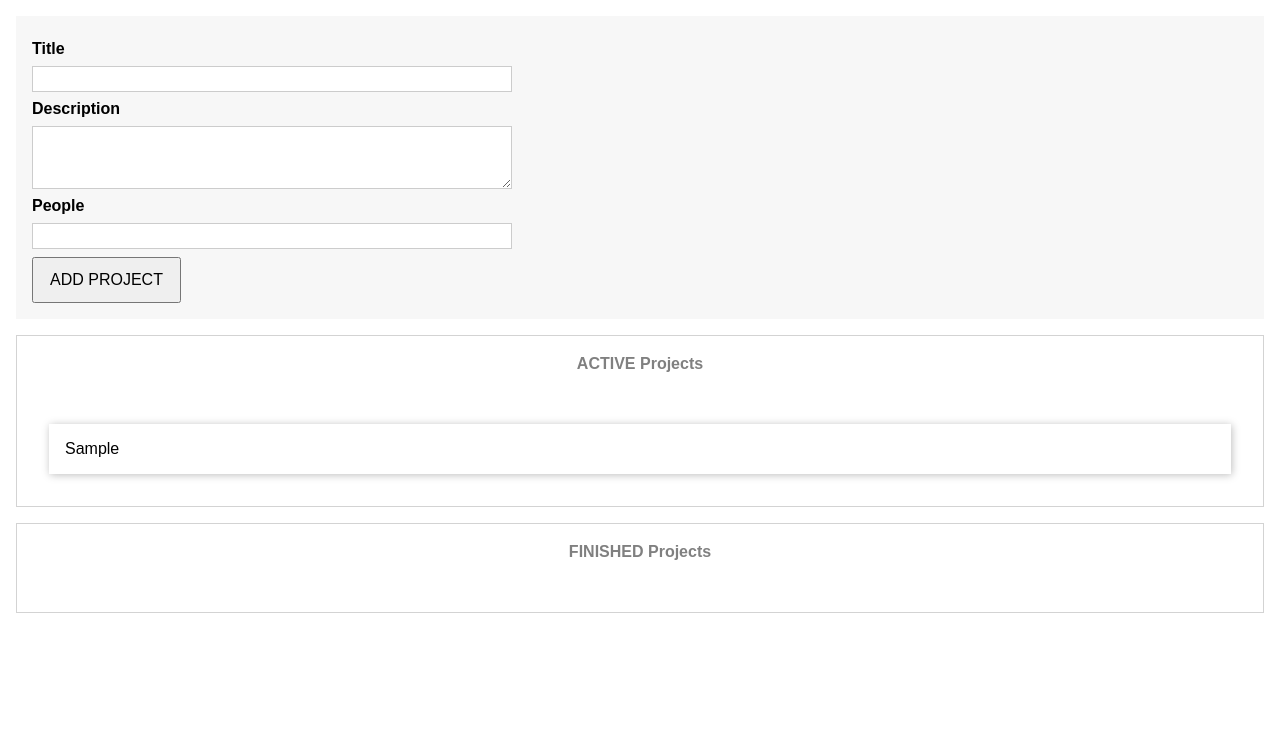
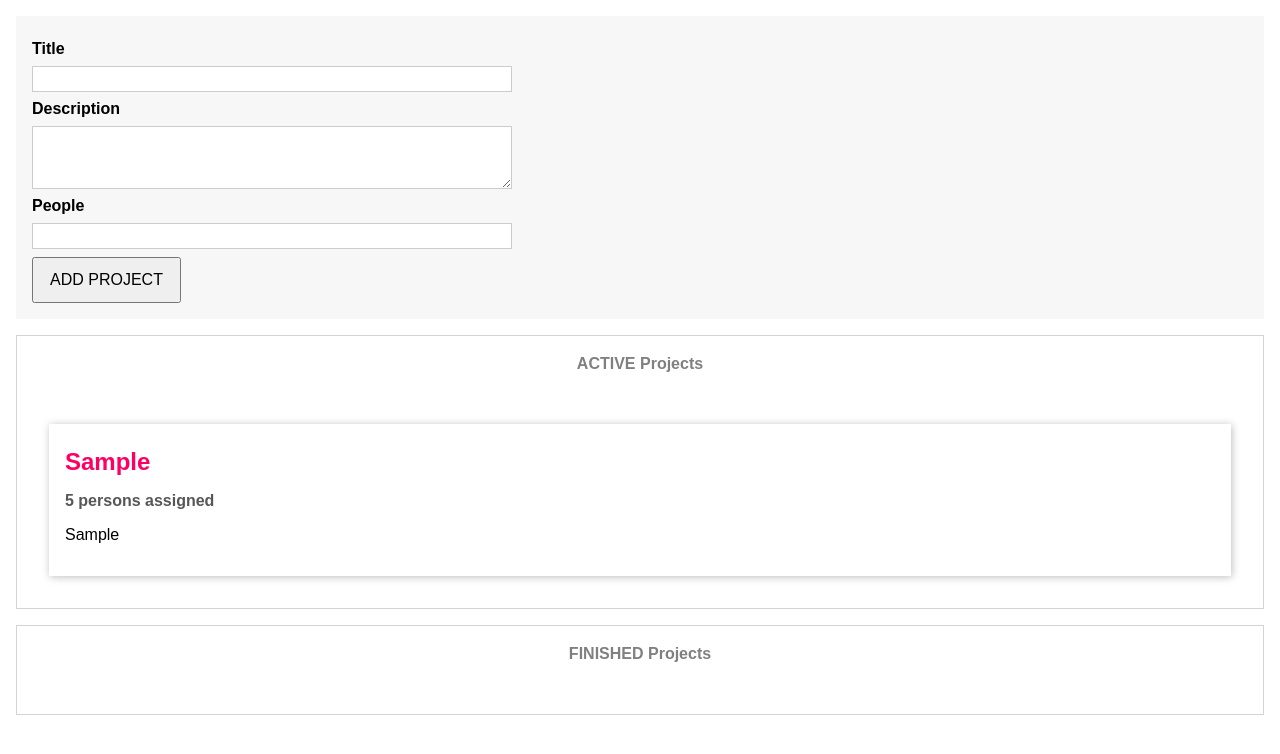
Before and after one commit to amydev-me/drag-and-drop, a website with bundled scripts: page index.html in a window 1280 px wide. Both pictures are taken after typing "Sample", "Sample", "5" into the empty fields and a click on the button "ADD PROJECT". Built offline with nearby package versions, Linux system fonts and the light colour scheme.

Commit message:
display person with getter

```diff
--- a/index.html
+++ b/index.html
@@ -1,5 +1,6 @@
 <!DOCTYPE html>
 <html lang="en">
+
 <head>
   <meta charset="UTF-8" />
   <meta name="viewport" content="width=device-width, initial-scale=1.0" />
@@ -8,6 +9,7 @@
   <link rel="stylesheet" href="app.css" />
   <script src="dist/app.js" defer></script>
 </head>
+
 <body>
   <template id="project-input">
     <form>
@@ -27,7 +29,11 @@
     </form>
   </template>
   <template id="single-project">
-      <li></li>
+    <li>
+      <h2></h2>
+      <h3></h3>
+      <p></p>
+    </li>
   </template>
   <template id="project-list">
     <section class="projects">
@@ -39,4 +45,5 @@
   </template>
   <div id="app"></div>
 </body>
+
 </html>
--- a/src/app.ts
+++ b/src/app.ts
@@ -1,5 +1,5 @@
 // autobind decorator
-function autobind(_:any, _2:string, descriptor: PropertyDescriptor) {
+function autobind(_: any, _2: string, descriptor: PropertyDescriptor) {
   const originalMethod = descriptor.value;
   const adjDescriptor: PropertyDescriptor = {
     configurable: true,
@@ -18,7 +18,7 @@ enum ProjectStatus {
 }
 
 class Project {
-  constructor(public id:string, public title:string, public decription:string, public people:number,public status?:ProjectStatus) {
+  constructor(public id: string, public title: string, public decription: string, public people: number, public status?: ProjectStatus) {
 
   }
 }
@@ -26,24 +26,24 @@ class Project {
 type Listener<T> = (items: Project[]) => void;
 
 class State<T> {
-  protected listeners: Listener<T>[]=[];
+  protected listeners: Listener<T>[] = [];
 
-  addListener(listenerFn: Listener<T>){
+  addListener(listenerFn: Listener<T>) {
     this.listeners.push(listenerFn);
   }
 }
 
 class ProjectState extends State<Project>{
-  private projects:Project[] = [];
+  private projects: Project[] = [];
   private static instance: ProjectState;
 
-  private constructor(){
+  private constructor() {
     super();
 
   }
 
   static getInstance() {
-    if(this.instance) {
+    if (this.instance) {
       return this.instance;
     }
 
@@ -62,7 +62,7 @@ class ProjectState extends State<Project>{
 
     this.projects.push(newProject);
 
-    for(const listenerFn of this.listeners) {
+    for (const listenerFn of this.listeners) {
       listenerFn(this.projects.slice());
     }
   }
@@ -81,15 +81,15 @@ interface Validatable {
 
 function validate(validatableInput: Validatable) {
   let isValid = true;
-  if(validatableInput.required) {
+  if (validatableInput.required) {
     isValid = isValid && validatableInput.value.toString().trim().length !== 0;
   }
 
-  if(validatableInput.minLength != null && typeof validatableInput.value === 'string') {
+  if (validatableInput.minLength != null && typeof validatableInput.value === 'string') {
     isValid = isValid && validatableInput.value.length > validatableInput.minLength;
   }
 
-  if(validatableInput.maxLength != null && typeof validatableInput.value === 'string') {
+  if (validatableInput.maxLength != null && typeof validatableInput.value === 'string') {
     isValid = isValid && validatableInput.value.length < validatableInput.maxLength;
   }
 
@@ -109,13 +109,13 @@ abstract class Component<T extends HTMLElement, U extends HTMLElement> {
   hostElement: T;
   element: U;
 
-  constructor(templateId:string, hostElementId: string,insertAtStart: boolean, newElementId?: string) {
+  constructor(templateId: string, hostElementId: string, insertAtStart: boolean, newElementId?: string) {
     this.templateElement = document.getElementById(templateId)! as HTMLTemplateElement;
     this.hostElement = document.getElementById(hostElementId)! as T;
 
     const importedNode = document.importNode(this.templateElement.content, true);
     this.element = importedNode.firstElementChild as U;
-    if(newElementId){
+    if (newElementId) {
       this.element.id = newElementId;
     }
 
@@ -123,12 +123,42 @@ abstract class Component<T extends HTMLElement, U extends HTMLElement> {
   }
 
   private attach(insertAtBeginning: boolean) {
-    this.hostElement.insertAdjacentElement(insertAtBeginning ?'afterbegin' :'beforeend', this.element );
+    this.hostElement.insertAdjacentElement(insertAtBeginning ? 'afterbegin' : 'beforeend', this.element);
   }
 
   abstract configure?(): void;
   abstract renderContent(): void;
 }
+
+class ProjectItem extends Component<HTMLUListElement, HTMLLIElement>{
+  private project: Project;
+
+  constructor(hostId: string, project: Project) {
+    super('single-project', hostId, false, project.id);
+    this.project = project;
+
+    this.configure();
+    this.renderContent();
+  }
+
+  get persons() {
+    if (this.project.people === 1) {
+      return '1 person';
+    } else {
+      return `${this.project.people} persons`
+    }
+  }
+
+  configure(): void {
+  }
+
+  renderContent(): void {
+    this.element.querySelector('h2')!.textContent = this.project.title;
+    this.element.querySelector('h3')!.textContent = this.persons + ' assigned'
+    this.element.querySelector('p')!.textContent = this.project.decription;
+  }
+}
+
 
 // Project List Class
 class ProjectList extends Component<HTMLDivElement, HTMLElement>{
@@ -137,7 +167,7 @@ class ProjectList extends Component<HTMLDivElement, HTMLElement>{
   assignedProjects: Project[];
 
   constructor(private type: 'active' | 'finished') {
-    super('project-list', 'app', false,  `${type}-projects`);
+    super('project-list', 'app', false, `${type}-projects`);
 
     this.assignedProjects = [];
 
@@ -148,7 +178,7 @@ class ProjectList extends Component<HTMLDivElement, HTMLElement>{
   configure(): void {
     projectState.addListener((projects: Project[]) => {
       const relevantProjects = projects.filter(prj => {
-        if(this.type === 'active') {
+        if (this.type === 'active') {
           return prj.status === ProjectStatus.Active;
         }
         return prj.status === ProjectStatus.Finished;
@@ -166,18 +196,17 @@ class ProjectList extends Component<HTMLDivElement, HTMLElement>{
 
   private renderProjects() {
     const listEl = document.getElementById(`${this.type}-projects-list`)! as HTMLUListElement;
-    for(const prjItem of this.assignedProjects) {
-      const listItem = document.createElement('li');
-      listItem.textContent = prjItem.title;
-      listEl.appendChild(listItem);
+    listEl.innerHTML = '';
+    for (const prjItem of this.assignedProjects) {
+      new ProjectItem(this.element.querySelector('ul')!.id, prjItem);
     }
   }
 }
 
 class ProjectInput extends Component<HTMLDivElement, HTMLFormElement>{
-  titleInputElement : HTMLInputElement;
-  descriptionInputElement : HTMLInputElement;
-  peopleInputElement : HTMLInputElement;
+  titleInputElement: HTMLInputElement;
+  descriptionInputElement: HTMLInputElement;
+  peopleInputElement: HTMLInputElement;
 
 
   constructor() {
@@ -192,9 +221,9 @@ class ProjectInput extends Component<HTMLDivElement, HTMLFormElement>{
   configure() {
     this.element.addEventListener('submit', this.submitHandler);
   }
-  renderContent(): void {}
+  renderContent(): void { }
 
-  private gatherUserInput(): [string, string, number] | void{
+  private gatherUserInput(): [string, string, number] | void {
 
     const enteredTitle = this.titleInputElement.value;
     const enteredDescription = this.descriptionInputElement.value;
@@ -218,10 +247,10 @@ class ProjectInput extends Component<HTMLDivElement, HTMLFormElement>{
       max: 10
     }
 
-    if(!validate(titleValidatable) || !validate(descriptionValidatable) || !validate(peopleValidatable)){
+    if (!validate(titleValidatable) || !validate(descriptionValidatable) || !validate(peopleValidatable)) {
       alert('Invalid input')
       return;
-    }else{
+    } else {
       return [enteredTitle, enteredDescription, +enteredPeople];
     }
   }
@@ -236,7 +265,7 @@ class ProjectInput extends Component<HTMLDivElement, HTMLFormElement>{
   private submitHandler(event: Event) {
     event.preventDefault();
     const userInput = this.gatherUserInput();
-    if(Array.isArray(userInput)) {
+    if (Array.isArray(userInput)) {
       const [title, desc, people] = userInput;
 
       projectState.addProject(title, desc, people);
```
Lines whose indentation alone changed are shown as unchanged.
